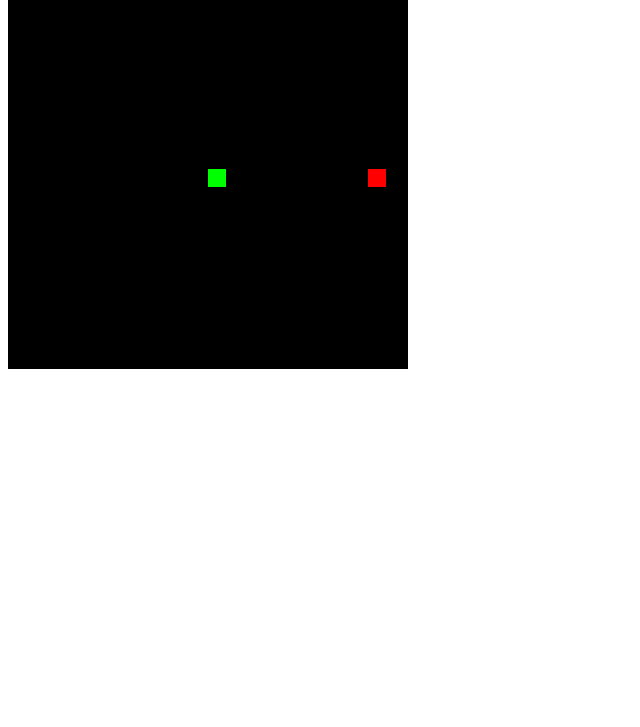
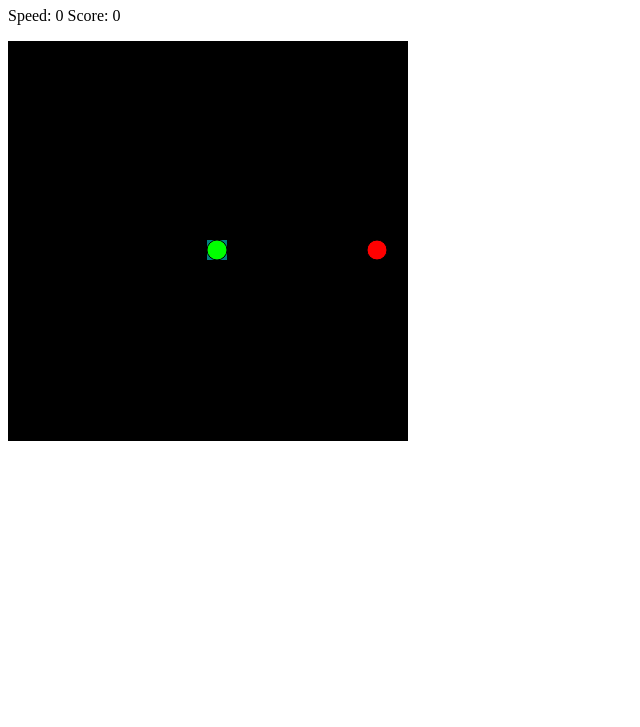
Before and after one commit to DarkRainX3/SomethingNew, a plain HTML site: page snake.html in a window 1280 px wide. Shown: the part 73-800 px from the top of the page, without its empty margins (0-640 px from the left). Drawn offline with Linux system fonts and the light colour scheme.

Commit message:
diff shapes

```diff
--- a/snake.html
+++ b/snake.html
@@ -1,9 +1,12 @@
+<!DOCTYPE html>
+<h1>Snake Game</h1>
 <p id="speedout">Speed:</p>
 <canvas id="gc" width="400" height="400"></canvas>
 <script>
     window.onload = function() {
         canv = document.getElementById("gc");
-  ctx = canv.getContext("2d");
+        ctx = canv.getContext("2d");    //makes obj that has methods for drawing
+        // on canvas, "2d" has various shapes
         document.addEventListener("keydown",keyPush);
         //interval = setInterval(game,1000/speed);
         setTimeout(game,200);
@@ -17,7 +20,7 @@ tc = 20;    //tile count
     ax = Math.floor(Math.random()*tc); // first food
     ay = Math.floor(Math.random()*tc);
     trail = []; //snake position
-tail = 5;   //lenght of snake
+    tail = 3;   //lenght of snake
     var score = 0;
     function game() {
         setTimeout(game,1000/speed);
@@ -38,18 +41,24 @@ function game() {
         ctx.fillStyle="black";
         ctx.fillRect(0,0,canv.width,canv.height);
 
-    ctx.fillStyle="lime";
-    for (var i = 0; i<trail.length; i++) {
-        ctx.fillRect(trail[i].x*gs,trail[i].y*gs,gs-2,gs-2);
+        ctx.fillStyle="teal";
+        for (var i = 1; i<trail.length; i++) {
+            ctx.fillRect(trail[i].x*gs-1,trail[i].y*gs-1,gs,gs);
             if(trail[i].x==px && trail[i].y==py){
-            tail = 5;
-            speed=5;
+                tail = 3;
+                speed = 5;
                 score=xv=yv=0;
                 speedout.textContent = "Speed: "+(speed-5)+ " Score: "+  score;
                 // clearInterval(interval)
                 // interval = setInterval(game,1000/speed);
             }
         }
+        ctx.beginPath();
+        ctx.arc(px*gs+9,py*gs+9,10,0,2*Math.PI, false);
+        ctx.fillStyle="lime";
+        ctx.fill();
+        ctx.lineWidth = 0;
+        ctx.stroke();
         trail.push({x:px,y:py});
         while(trail.length>tail){
             trail.shift();
@@ -74,8 +83,13 @@ function game() {
             ax=tempx;
             ay=tempy;
         }
+
+        ctx.beginPath();
+        ctx.arc(ax*gs+9,ay*gs+9,10,0,2*Math.PI, false);
         ctx.fillStyle="red";
-    ctx.fillRect(ax*gs,ay*gs,gs-2,gs-2);
+        ctx.fill();
+        ctx.stroke();
+        //ctx.fillRect(ax*gs,ay*gs,gs-2,gs-2);
     }
     function checkPos(x,y) {
         for (var i = 0; i<trail.length; i++){
```
Lines whose indentation alone changed are shown as unchanged.
